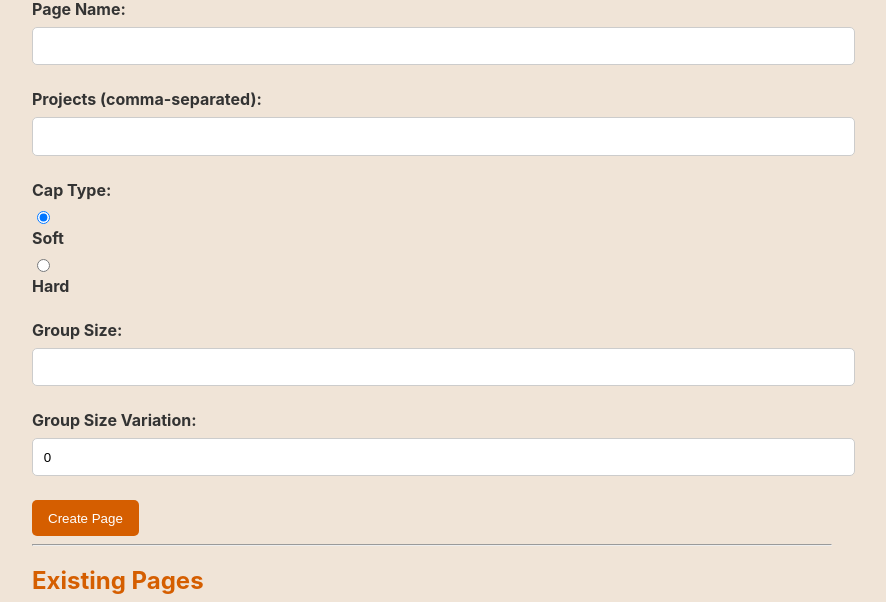
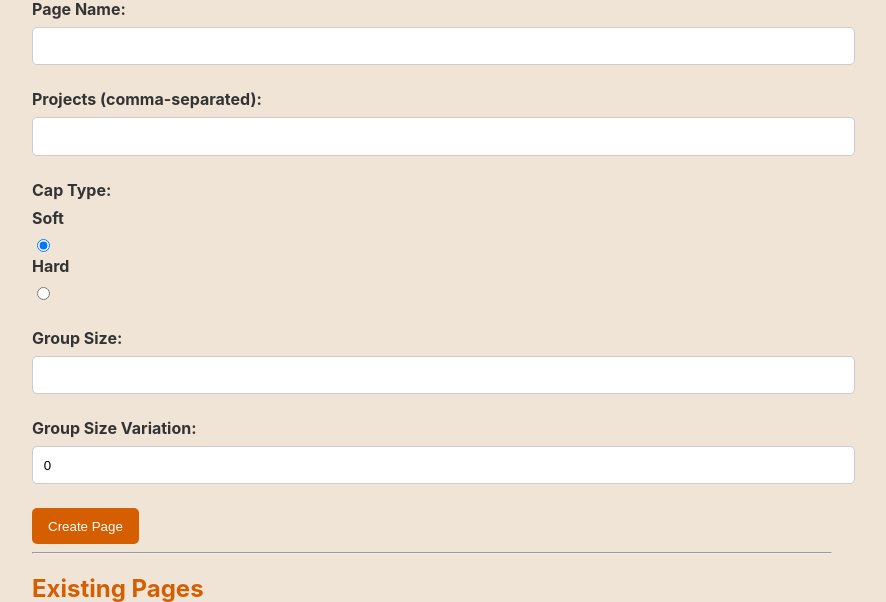
Before and after one commit to paskn/matcher, a Flask app: page /admin in a window 1280 px wide. Shown: the part 170-772 px from the top of the page, without its empty margins (208-1094 px from the left). Run offline with Flask 3, Linux system fonts and the light colour scheme; the visitor is signed in with stand-in values (Sample User, id 1).

Commit message:
fix: ui for group capping is cleaner now

```diff
--- a/app/templates/admin.html
+++ b/app/templates/admin.html
@@ -24,10 +24,14 @@
             </div>
             <div class="form-group">
                 <label>Cap Type:</label>
-                <input type="radio" id="soft_cap" name="cap_type" value="soft" checked>
-                <label for="soft_cap">Soft</label>
-                <input type="radio" id="hard_cap" name="cap_type" value="hard">
-                <label for="hard_cap">Hard</label>
+                <div>
+                    <label for="soft_cap" style="margin-right: 5px;">Soft</label>
+                    <input type="radio" id="soft_cap" name="cap_type" value="soft" checked>
+                </div>
+                <div>
+                    <label for="hard_cap" style="margin-right: 5px;">Hard</label>
+                    <input type="radio" id="hard_cap" name="cap_type" value="hard">
+                </div>
             </div>
             <div class="form-group">
                 <label for="group_size">Group Size:</label>
```
